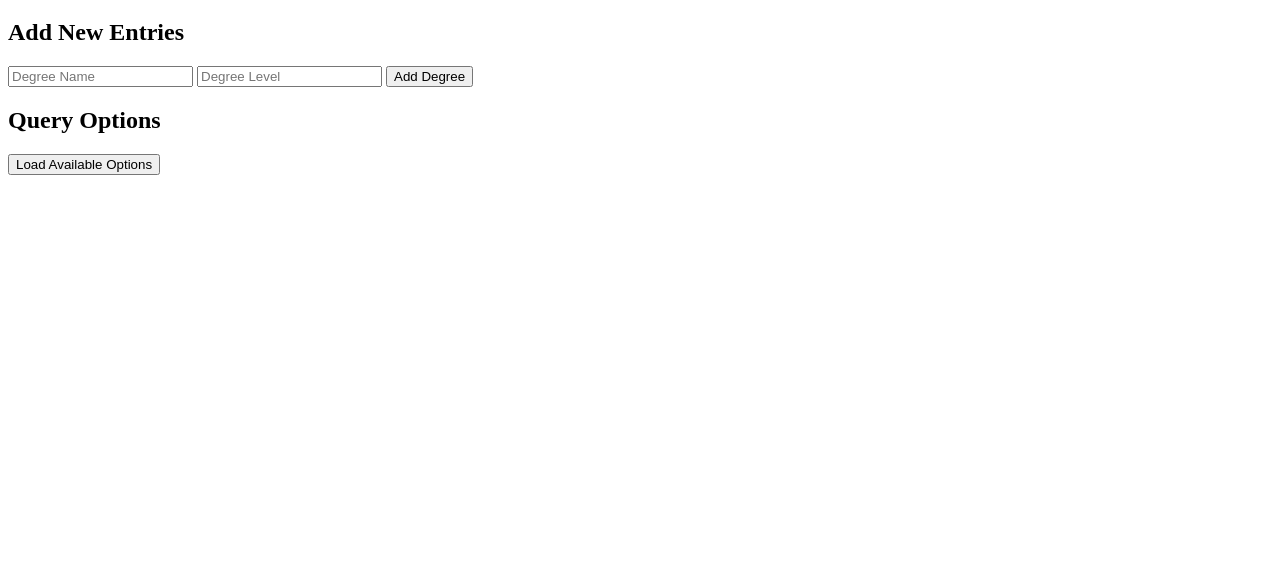
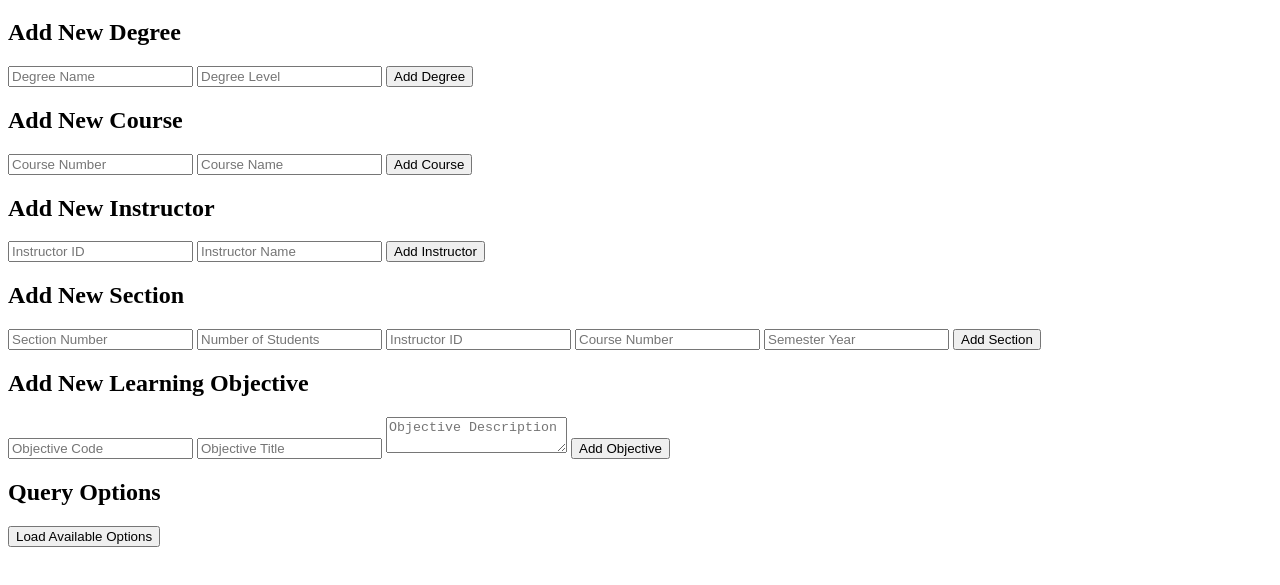
Before and after one commit to forevermango/7330_project, a plain HTML site: page frontend/index.html in a window 1280 px wide. Shown: the part 61-646 px from the top of the page. Drawn offline with Linux system fonts and the light colour scheme.

Commit message:
building out frontend

```diff
--- a/frontend/index.html
+++ b/frontend/index.html
@@ -4,15 +4,62 @@
     <meta charset="UTF-8">
     <meta name="viewport" content="width=device-width, initial-scale=1.0">
     <title>University Program Evaluation System</title>
+    <script src="script.js" defer></script>
 </head>
 <body>
     <h1>University Program Evaluation System</h1>
+
+    <!-- Degree Information Entry -->
     <div>
-        <h2>Add New Entries</h2>
-        <form id="newEntryForm">
-            <input type="text" id="degreeName" placeholder="Degree Name">
-            <input type="text" id="degreeLevel" placeholder="Degree Level">
+        <h2>Add New Degree</h2>
+        <form id="newDegreeForm">
+            <input type="text" id="degreeName" placeholder="Degree Name" required>
+            <input type="text" id="degreeLevel" placeholder="Degree Level" required>
             <button type="button" onclick="addDegree()">Add Degree</button>
+        </form>
+    </div>
+
+    <!-- Course Information Entry -->
+    <div>
+        <h2>Add New Course</h2>
+        <form id="newCourseForm">
+            <input type="text" id="courseNumber" placeholder="Course Number" required>
+            <input type="text" id="courseName" placeholder="Course Name" required>
+            <button type="button" onclick="addCourse()">Add Course</button>
+        </form>
+    </div>
+
+    <!-- Instructor Information Entry -->
+    <div>
+        <h2>Add New Instructor</h2>
+        <form id="newInstructorForm">
+            <input type="number" id="instructorId" placeholder="Instructor ID" required>
+            <input type="text" id="instructorName" placeholder="Instructor Name" required>
+            <button type="button" onclick="addInstructor()">Add Instructor</button>
+        </form>
+    </div>
+
+    <!-- Section Information Entry -->
+    <div>
+        <h2>Add New Section</h2>
+        <form id="newSectionForm">
+            <input type="number" id="sectionNumber" placeholder="Section Number" required>
+            <input type="number" id="numberOfStudents" placeholder="Number of Students" required>
+            <input type="number" id="sectionInstructorId" placeholder="Instructor ID" required>
+            <input type="text" id="sectionCourseNumber" placeholder="Course Number" required>
+            <input type="text" id="sectionSemesterYear" placeholder="Semester Year" required>
+            <button type="button" onclick="addSection()">Add Section</button>
+        </form>
+    </div>
+
+    <!-- Learning Objective Entry -->
+    <div>
+        <h2>Add New Learning Objective</h2>
+        <form id="newLearningObjectiveForm">
+            <input type="number" id="objectiveCode" placeholder="Objective Code" required>
+            <input type="text" id="objectiveTitle" placeholder="Objective Title" required>
+            <textarea id="objectiveDescription" placeholder="Objective Description" required></textarea>
+            <button type="button" onclick="addLearningObjective()">Add Objective</button>
         </form>
     </div>
     <div>
@@ -21,6 +68,5 @@
         <div id="optionsDisplay"></div>
     </div>
 
-    <script src="script.js"></script>
 </body>
 </html>
--- a/frontend/script.js
+++ b/frontend/script.js
@@ -1,24 +1,99 @@
-// app.js
-function addDegree() {
+async function addDegree() {
     const name = document.getElementById('degreeName').value;
     const level = document.getElementById('degreeLevel').value;
 
-    fetch('http://127.0.0.1:8000/add-degree/', {
-        method: 'POST',
-        headers: {
-            'Content-Type': 'application/json'
-        },
-        body: JSON.stringify({
-            name: name,
-            level: level
-        })
-    })
-    .then(response => response.json())
-    .then(data => alert('Degree added successfully'))
-    .catch(error => alert('Error adding degree: ' + error));
+    try {
+        const response = await fetch('http://127.0.0.1:8000/add-degree/', {
+            method: 'POST',
+            headers: { 'Content-Type': 'application/json' },
+            body: JSON.stringify({ name, level })
+        });
+        const data = await response.json();
+        alert('Degree added successfully: ' + JSON.stringify(data));
+    } catch (error) {
+        alert('Error adding degree: ' + error);
+    }
 }
 
-function fetchAvailableOptions() {
+async function addCourse() {
+    const number = document.getElementById('courseNumber').value;
+    const name = document.getElementById('courseName').value;
+
+    try {
+        const response = await fetch('http://127.0.0.1:8000/add-course/', {
+            method: 'POST',
+            headers: { 'Content-Type': 'application/json' },
+            body: JSON.stringify({ course_number: number, name })
+        });
+        const data = await response.json();
+        alert('Course added successfully: ' + JSON.stringify(data));
+    } catch (error) {
+        alert('Error adding course: ' + error);
+    }
+}
+
+async function addInstructor() {
+    const id = document.getElementById('instructorId').value;
+    const name = document.getElementById('instructorName').value;
+
+    try {
+        const response = await fetch('http://127.0.0.1:8000/add-instructor/', {
+            method: 'POST',
+            headers: { 'Content-Type': 'application/json' },
+            body: JSON.stringify({ instructor_id: id, name })
+        });
+        const data = await response.json();
+        alert('Instructor added successfully: ' + JSON.stringify(data));
+    } catch (error) {
+        alert('Error adding instructor: ' + error);
+    }
+}
+
+async function addSection() {
+    const number = document.getElementById('sectionNumber').value;
+    const students = document.getElementById('numberOfStudents').value;
+    const instructorId = document.getElementById('sectionInstructorId').value;
+    const courseNumber = document.getElementById('sectionCourseNumber').value;
+    const semesterYear = document.getElementById('sectionSemesterYear').value;
+
+    try {
+        const response = await fetch('http://127.0.0.1:8000/add-section/', {
+            method: 'POST',
+            headers: { 'Content-Type': 'application/json' },
+            body: JSON.stringify({
+                section_number: number,
+                number_of_students: students,
+                instructor_id: instructorId,
+                course_number: courseNumber,
+                semester_year: semesterYear
+            })
+        });
+        const data = await response.json();
+        alert('Section added successfully: ' + JSON.stringify(data));
+    } catch (error) {
+        alert('Error adding section: ' + error);
+    }
+}
+
+async function addLearningObjective() {
+    const code = document.getElementById('objectiveCode').value;
+    const title = document.getElementById('objectiveTitle').value;
+    const description = document.getElementById('objectiveDescription').value;
+
+    try {
+        const response = await fetch('http://127.0.0.1:8000/add-learning-objective/', {
+            method: 'POST',
+            headers: { 'Content-Type': 'application/json' },
+            body: JSON.stringify({ code, title, description })
+        });
+        const data = await response.json();
+        alert('Learning Objective added successfully: ' + JSON.stringify(data));
+    } catch (error) {
+        alert('Error adding learning objective: ' + error);
+    }
+}
+
+async function fetchAvailableOptions() {
     fetch('http://127.0.0.1:8000/available-options/')
     .then(response => response.json())
     .then(data => {
```
Also changed, not shown: config.txt.
